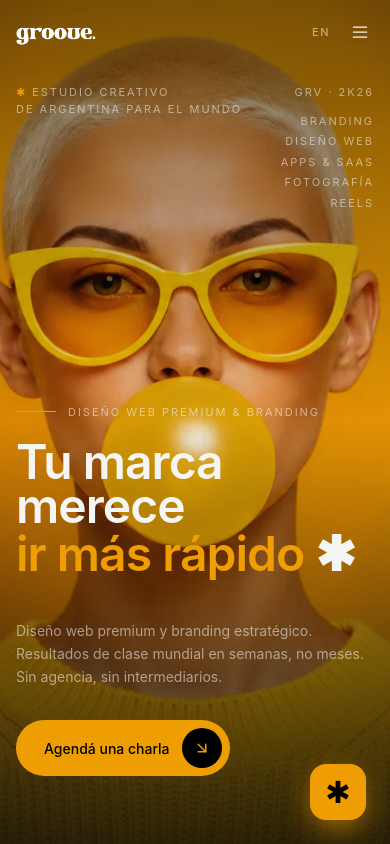
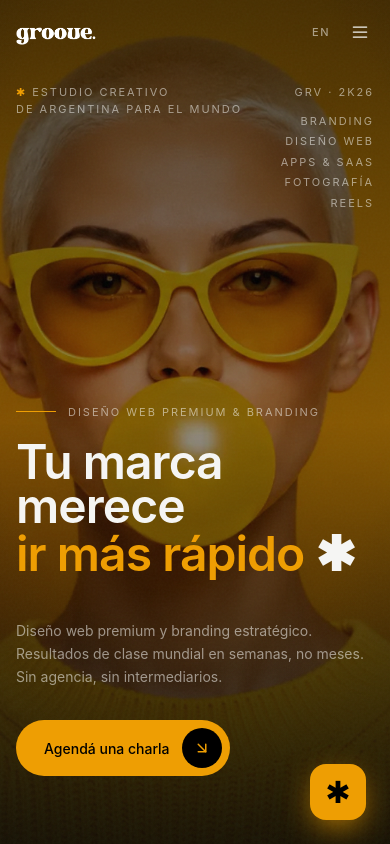
Before and after one commit to yennerichfotografia-design/groove, a React (Vite) app: page / in a window 390 px wide. Shown: the top 844 px of the page. Built offline with nearby package versions, Linux system fonts and the light colour scheme; a web font is replaced by a local one.

Commit message:
style: darken hero photo on mobile (moody look, no flashlight)

```diff
--- a/src/app/components/redesign/Hero.tsx
+++ b/src/app/components/redesign/Hero.tsx
@@ -105,7 +105,7 @@ export function Hero() {
           alt=""
           aria-hidden="true"
           className="absolute inset-0 w-full h-full object-cover"
-          style={{ filter: spotlight ? 'grayscale(1) brightness(0.1)' : 'saturate(1.08)' }}
+          style={{ filter: spotlight ? 'grayscale(1) brightness(0.1)' : 'saturate(1.05) brightness(0.6)' }}
         />
         {spotlight && (
           <motion.img
```
